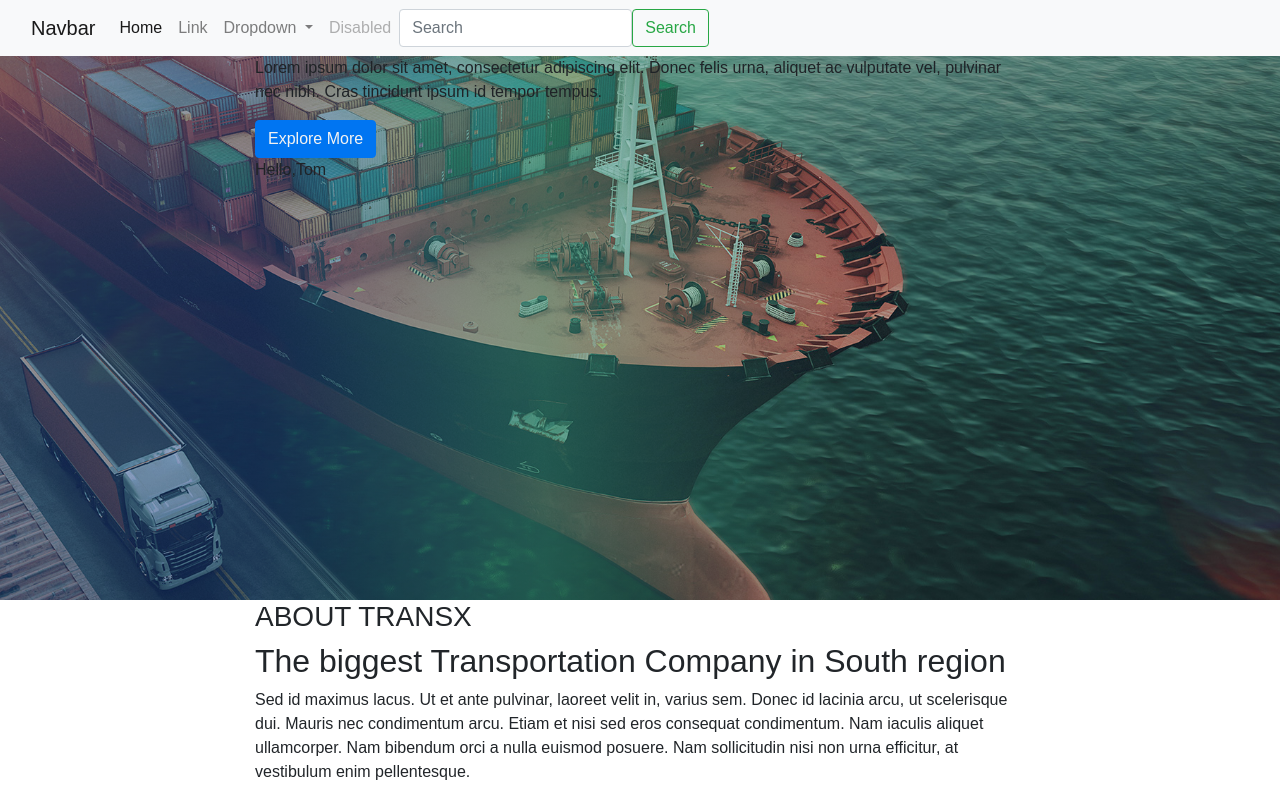
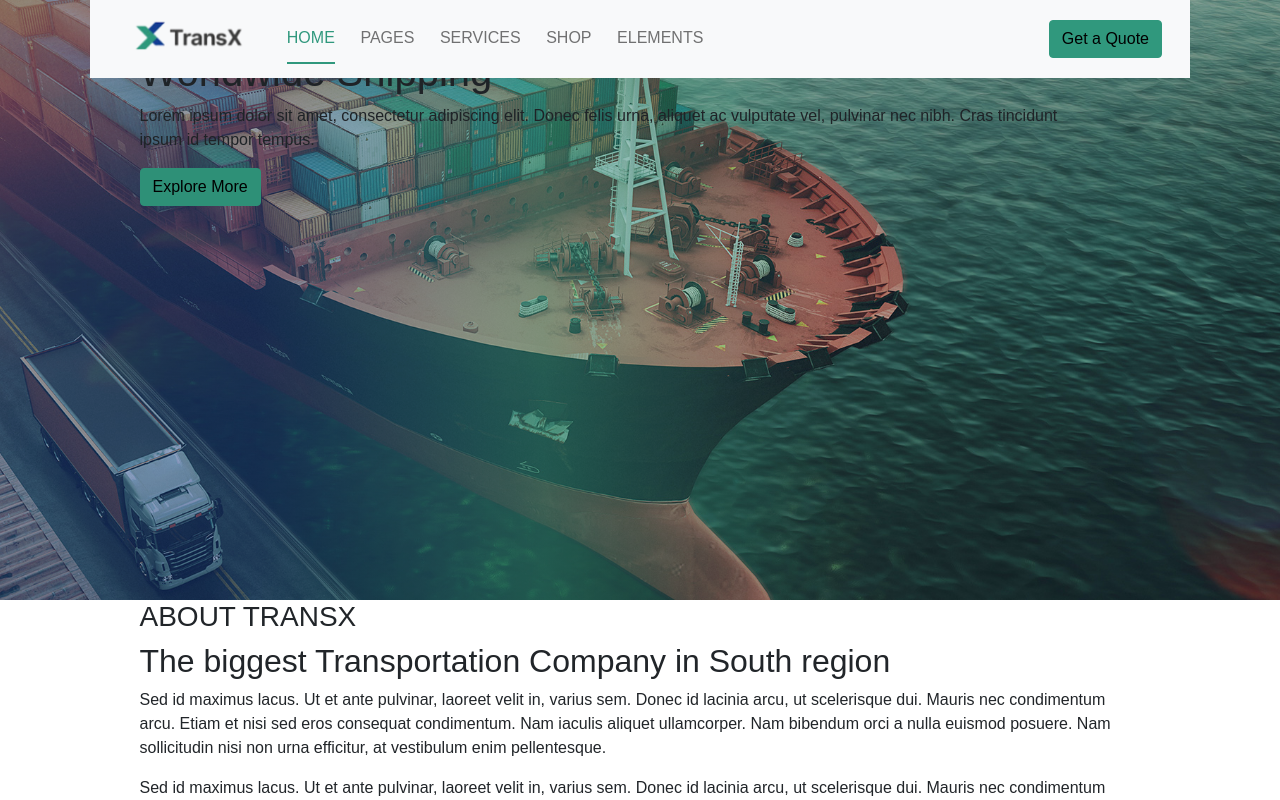
Before and after one commit to magerags/andersen_test, a React app: page / in a window 1280 px wide. Shown: the top 800 px of the page. Built offline with nearby package versions, Linux system fonts and the light colour scheme.

Commit message:
navbar done to specifications

```diff
--- a/assets/stylesheets/application.scss
+++ b/assets/stylesheets/application.scss
@@ -1,9 +1,34 @@
+@import 'config';
+
 body {
   font-family: Arial, Helvetica, sans-serif;
 }
 
+.navbar {
+  max-width: 1100px;
+  margin: 0px auto;
+
+  img {
+    width: 140px;
+    position: relative;
+    bottom: 2px;
+  }
+
+  .active {
+    color: $primary!important;
+    border-bottom: 2px solid $primary;
+  }
+
+  .navbar-nav .nav-link {
+    padding: 12px 0;
+    margin: 0 0.8rem;
+  }
+}
+
 .container {
-  max-width: 800px;
+  max-width: 1025px;
+  display: flex;
+  justify-content: space-between;
 }
 
 .header {
--- /dev/null
+++ b/assets/stylesheets/config.scss
@@ -0,0 +1,4 @@
+$primary:    #30987d !default;
+$secondary: #143e92 !default;
+
+@import '~bootstrap/scss/bootstrap.scss';
--- a/package.json
+++ b/package.json
@@ -27,6 +27,7 @@
     "webpack-dev-server": "^3.1.14"
   },
   "dependencies": {
+    "bootstrap": "^5.0.0-beta3",
     "react": "16.2",
     "react-dom": "16.2"
   },
--- a/templates/index.html
+++ b/templates/index.html
@@ -8,7 +8,7 @@
   <body>
     <nav class="navbar fixed-top navbar-expand-lg navbar-light bg-light">
       <div class="container-fluid">
-        <a class="navbar-brand" href="#">Navbar</a>
+        <a class="navbar-brand" href="#"><img src="/assets/images/logo.png" alt="TransX Logo"></a>
         <button class="navbar-toggler" type="button" data-bs-toggle="collapse" data-bs-target="#navbarSupportedContent"
           aria-controls="navbarSupportedContent" aria-expanded="false" aria-label="Toggle navigation">
           <span class="navbar-toggler-icon"></span>
@@ -16,38 +16,27 @@
         <div class="collapse navbar-collapse" id="navbarSupportedContent">
           <ul class="navbar-nav me-auto mb-2 mb-lg-0">
             <li class="nav-item">
-              <a class="nav-link active" aria-current="page" href="#">Home</a>
+              <a class="nav-link active" aria-current="page" href="#">HOME</a>
             </li>
             <li class="nav-item">
-              <a class="nav-link" href="#">Link</a>
-            </li>
-            <li class="nav-item dropdown">
-              <a class="nav-link dropdown-toggle" href="#" id="navbarDropdown" role="button" data-bs-toggle="dropdown"
-                aria-expanded="false">
-                Dropdown
-              </a>
-              <ul class="dropdown-menu" aria-labelledby="navbarDropdown">
-                <li><a class="dropdown-item" href="#">Action</a></li>
-                <li><a class="dropdown-item" href="#">Another action</a></li>
-                <li>
-                  <hr class="dropdown-divider">
-                </li>
-                <li><a class="dropdown-item" href="#">Something else here</a></li>
-              </ul>
+              <a class="nav-link" href="#">PAGES</a>
             </li>
             <li class="nav-item">
-              <a class="nav-link disabled" href="#" tabindex="-1" aria-disabled="true">Disabled</a>
+              <a class="nav-link" href="#">SERVICES</a>
+            </li>
+            <li class="nav-item">
+              <a class="nav-link" href="#">SHOP</a>
+            </li>
+            <li class="nav-item">
+              <a class="nav-link" href="#">ELEMENTS</a>
             </li>
           </ul>
-          <form class="d-flex">
-            <input class="form-control me-2" type="search" placeholder="Search" aria-label="Search">
-            <button class="btn btn-outline-success" type="submit">Search</button>
-          </form>
         </div>
+        <button class="btn btn-primary">Get a Quote</button>
       </div>
     </nav>
     <section class="header">
-      <div class="container header-container">
+      <div class="container header-container pt-5">
         <div class="headline">
           <h1>Worldwide Shipping</h1>
           <p>Lorem ipsum dolor sit amet, consectetur adipiscing elit. Donec felis urna, aliquet ac vulputate vel, pulvinar nec nibh.
```
Also changed, not shown: assets/images/logo.png, 1 other file (tests, documents, lock files or other folders).
